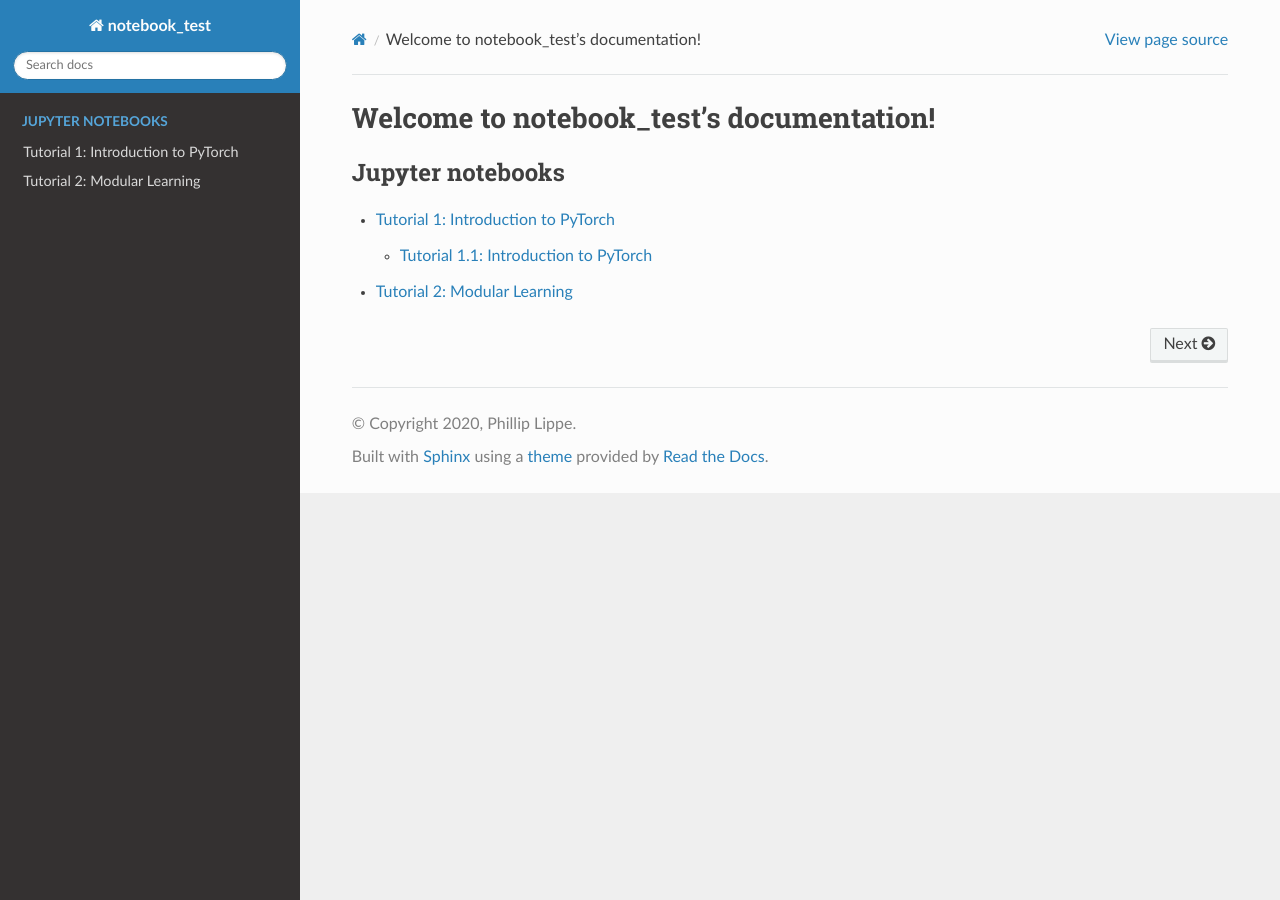
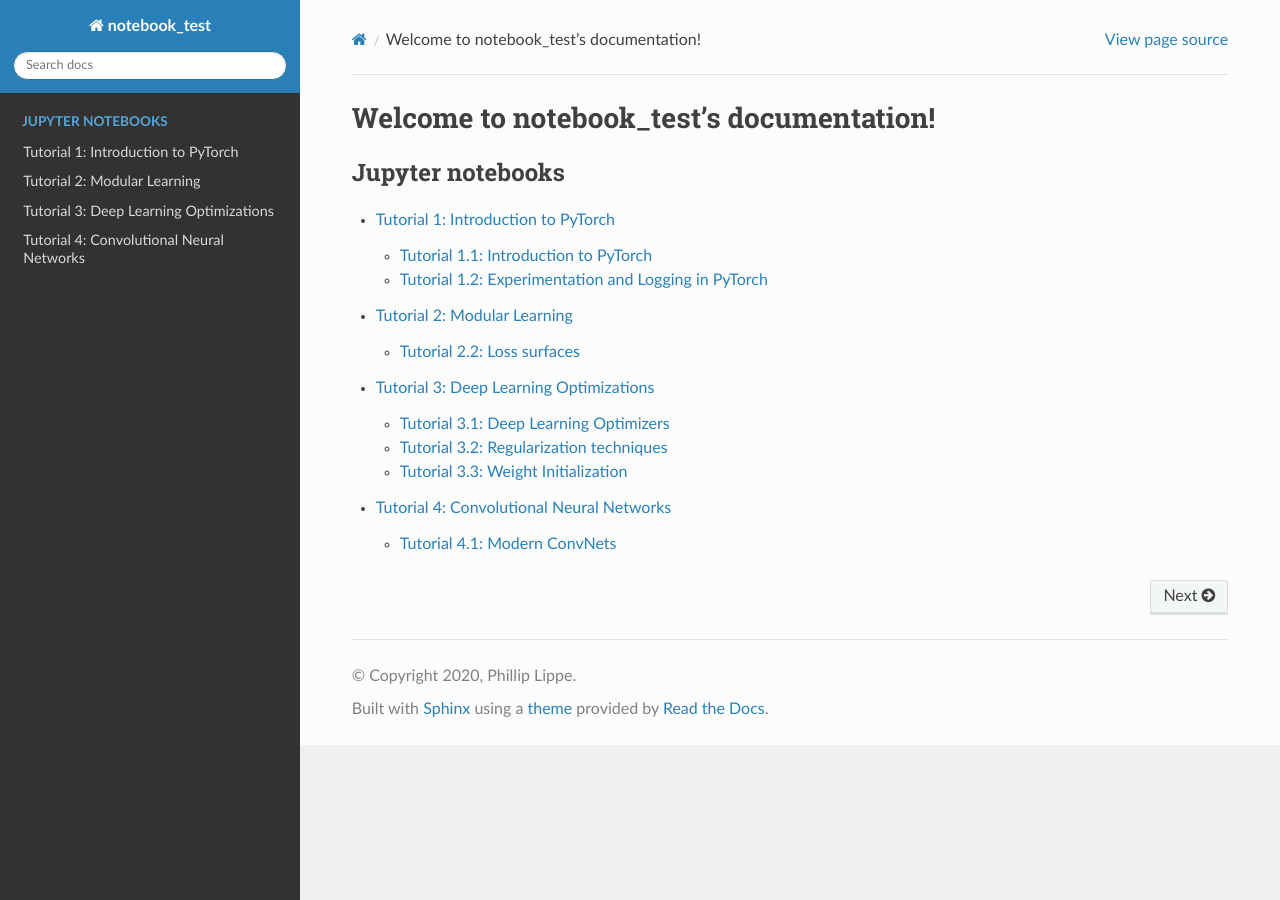
Before and after one commit to phlippe/uvadlc_notebooks, a Sphinx documentation site: the page built from docs/index.rst, in a window 1280 px wide. Built offline with Sphinx 7.4.7 and the Read the Docs theme 2.0.0, drawn with Linux system fonts in a browser that asks for light colours; pages that are not in the unit, such as notebooks, are missing from menus.

Commit message:
Adding new notebooks to website

```diff
--- a/docs/index.rst
+++ b/docs/index.rst
@@ -12,3 +12,5 @@ Welcome to notebook_test's documentation!
 
    tutorial1
    tutorial2
+   tutorial3
+   tutorial4
--- a/docs/tutorial1.rst
+++ b/docs/tutorial1.rst
@@ -7,3 +7,4 @@ Tutorial 1: Introduction to PyTorch
 	:maxdepth: 2
 
 	tutorial_notebooks/tutorial1/Introduction_to_PyTorch
+	tutorial_notebooks/tutorial1/Experimentation_and_Logging
--- a/docs/tutorial2.rst
+++ b/docs/tutorial2.rst
@@ -4,4 +4,4 @@ Tutorial 2: Modular Learning
 
 .. toctree::
    tutorial_notebooks/tutorial2/Activation_Functions
-   tutorial_notebooks/tutorial2/Regularization
+   tutorial_notebooks/tutorial2/Loss_surfaces
--- /dev/null
+++ b/docs/tutorial3.rst
@@ -0,0 +1,8 @@
+***************************************
+Tutorial 3: Deep Learning Optimizations
+***************************************
+
+.. toctree::
+   tutorial_notebooks/tutorial3/Optimizers
+   tutorial_notebooks/tutorial3/Regularization
+   tutorial_notebooks/tutorial3/Weight_Initializations
--- /dev/null
+++ b/docs/tutorial4.rst
@@ -0,0 +1,6 @@
+*****************************************
+Tutorial 4: Convolutional Neural Networks
+*****************************************
+
+.. toctree::
+   tutorial_notebooks/tutorial4/Modern_ConvNets
```
Also changed, not shown: docs/tutorial_notebooks/tutorial1/Experimentation_and_Logging.ipynb.
